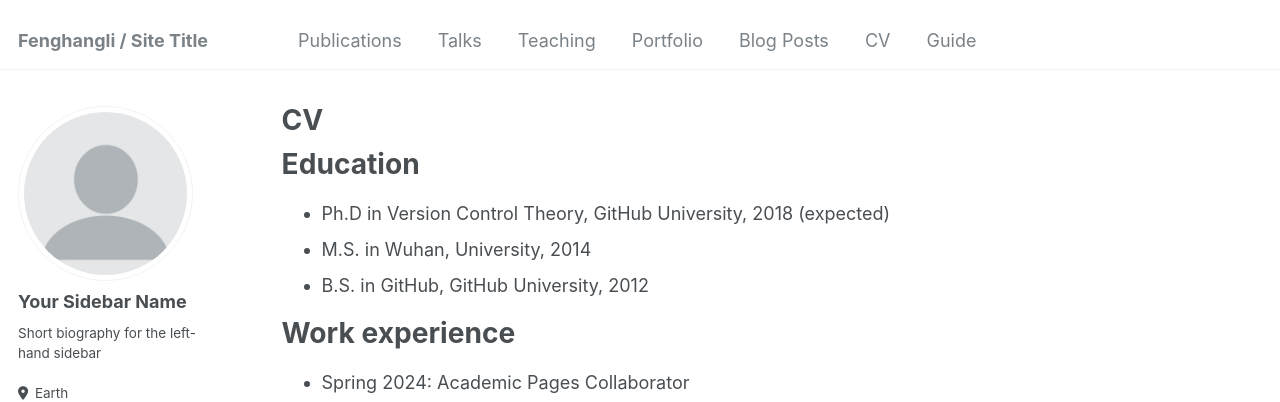
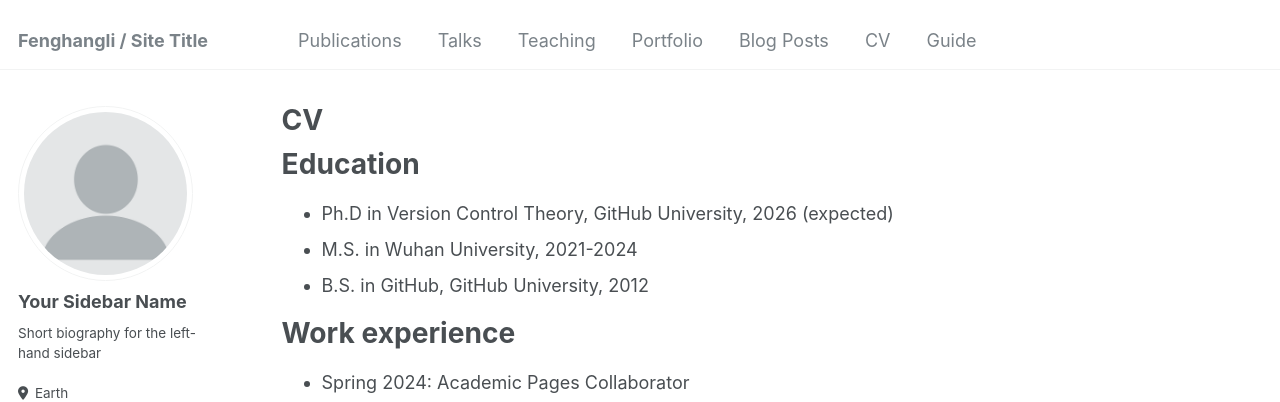
Before and after one commit to fenghangli/fenghangli, a Jekyll site: the page built from _pages/cv.md, in a window 1280 px wide and 900 px high. Shown: the top 402 px of the window. Built offline with Jekyll 4.4.1, drawn with Linux system fonts in a browser that asks for light colours; some web fonts are replaced.

Commit message:
homepage

```diff
--- a/_pages/cv.md
+++ b/_pages/cv.md
@@ -11,8 +11,8 @@ redirect_from:
 
 Education
 ======
-* Ph.D in Version Control Theory, GitHub University, 2018 (expected)
-* M.S. in Wuhan,  University, 2014
+* Ph.D in Version Control Theory, GitHub University, 2026 (expected)
+* M.S. in Wuhan University, 2021-2024
 * B.S. in GitHub, GitHub University, 2012
 
 Work experience
```
